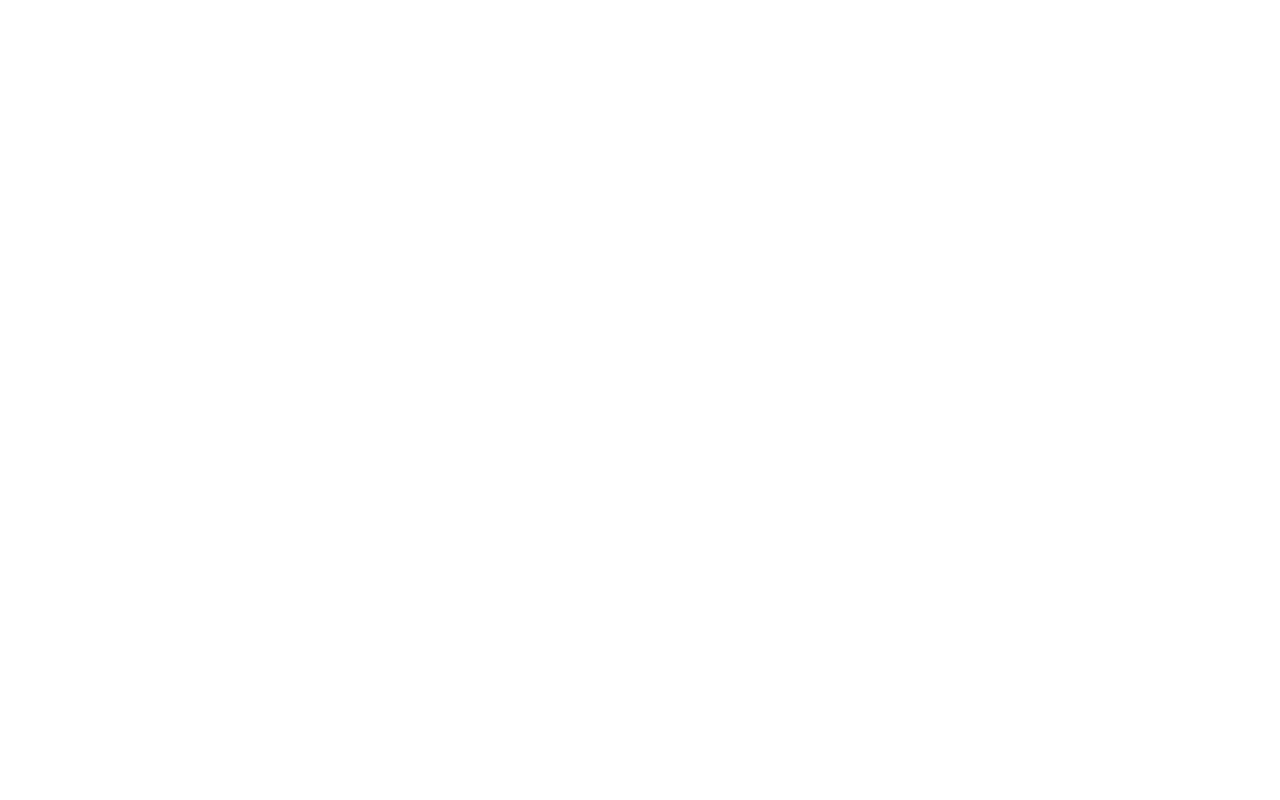
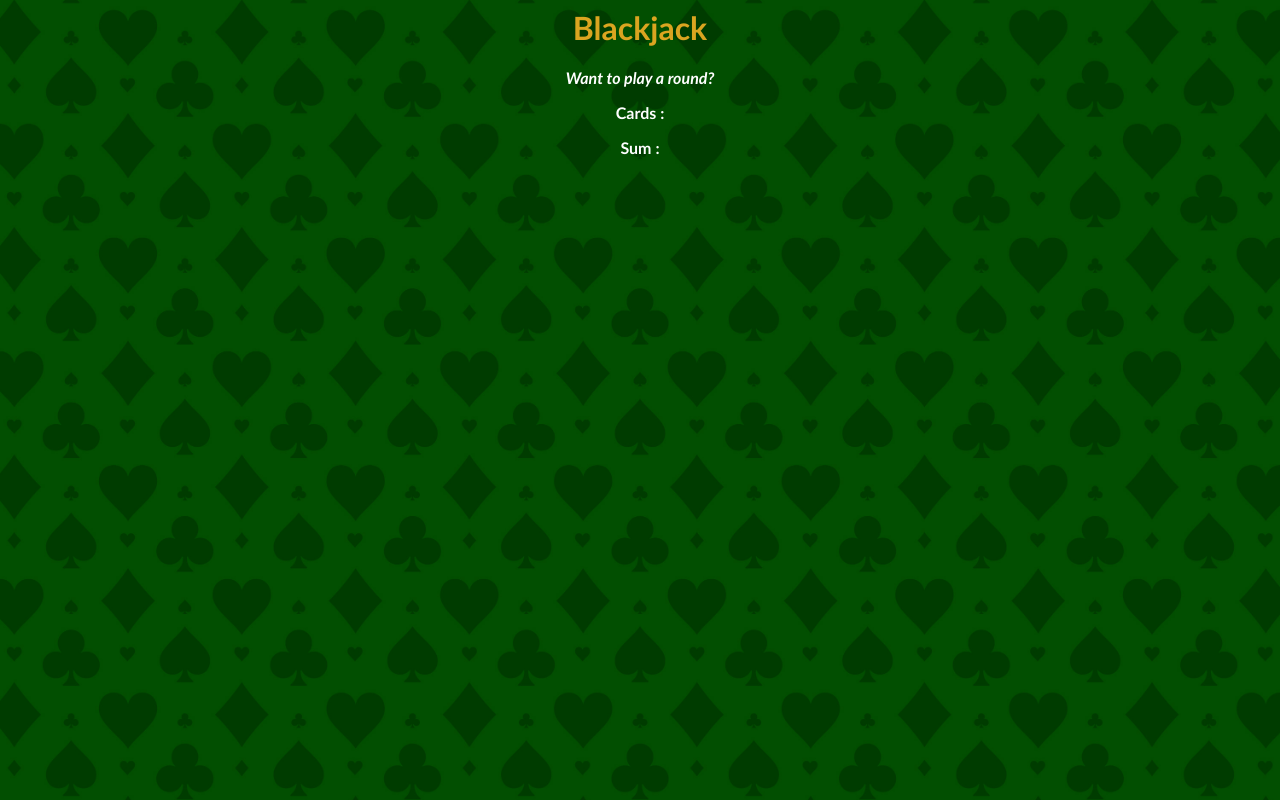
Before and after one commit to TsanthoshR/BlackJack_JS, a plain HTML site: page index.html in a window 1280 px wide. Drawn offline with Linux system fonts and the light colour scheme.

Commit message:
Added styling and bg image

```diff
--- a/index.css
+++ b/index.css
@@ -0,0 +1,22 @@
+body {
+    font-family: 'Trebuchet MS', 'Lucida Sans Unicode', 'Lucida Grande', 'Lucida Sans', Arial, sans-serif;
+    background-image: url("images/bg.jpg");
+    background-size: cover;
+    text-align: center;
+    color: white;
+}
+
+h1 {
+    color: goldenrod;
+}
+
+#message-el {
+
+    font-style: italic;
+}
+
+#container {
+    color: white;
+    text-align: center;
+    font-weight: bold;
+}
--- a/index.html
+++ b/index.html
@@ -1,6 +1,16 @@
 <html>
     <head>
-        <script src="index.js"></script>
+        <!-- Link to the index.css file
+        E.g. search for "how to link to css from html" -->
+        <link rel="stylesheet" href="index.css" type="text/css">
     </head>
-    <body></body>
+    <body>
+        <h1>Blackjack</h1>
+            <div id="container">
+                <p id="message-el">Want to play a round?</p>
+                <p>Cards : </p>
+                <p>Sum :</p>
+            </div>
+            <script src="index.js"></script>
+    </body>
 </html>
```
Also changed, not shown: images/bg.jpg (added).
